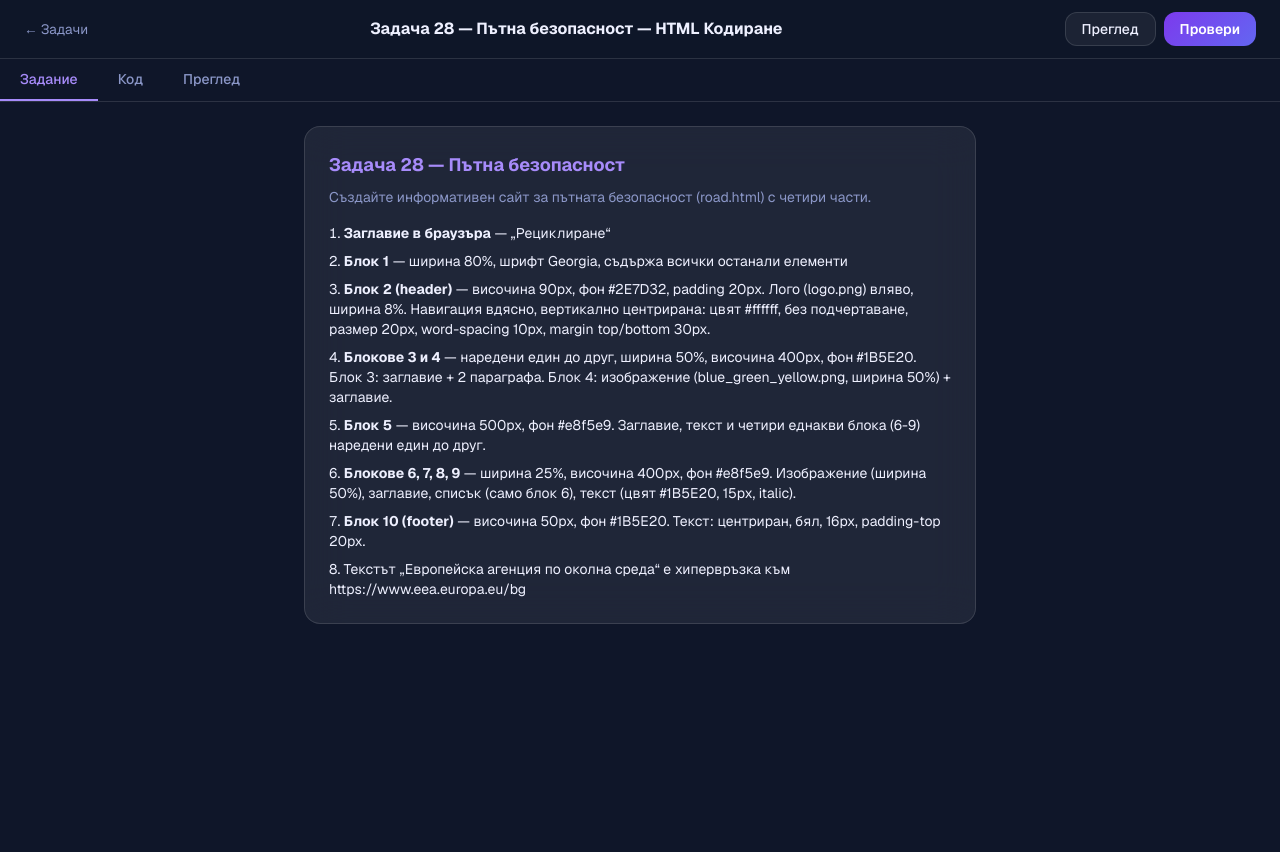
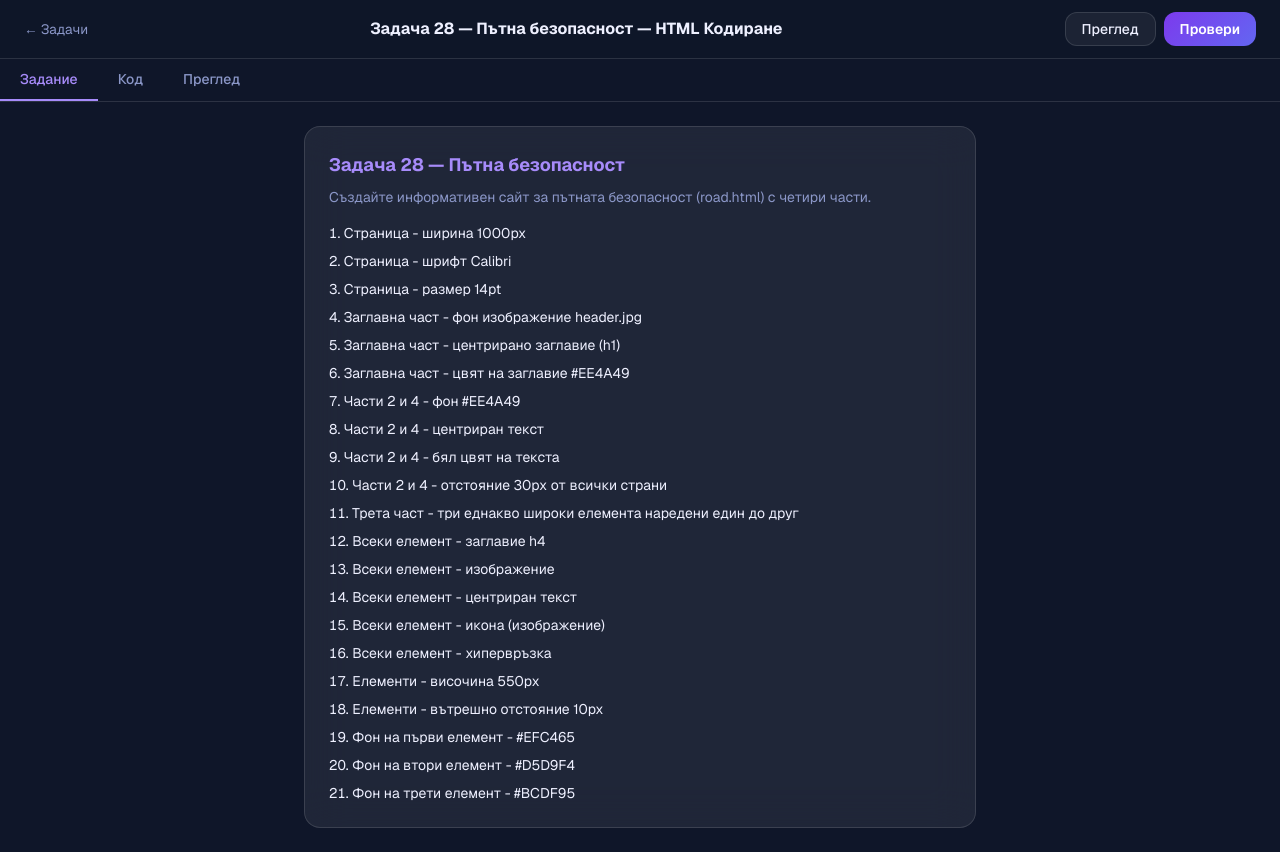
Before and after one commit to Debatedd/dzi-it, a Next.js app in the folder app/: page /html-task in a window 1280 px wide. Both pictures are taken after a click on the button 640 px from the left and 297 px from the top of the page. Before the commit the page ends 800 px from the top, so only its background shows below. Built offline with nearby package versions, Linux system fonts and the light colour scheme.

Commit message:
html-task: dynamic task description per task

```diff
--- a/app/app/html-task/page.tsx
+++ b/app/app/html-task/page.tsx
@@ -352,14 +352,9 @@ function TaskEditor({ task, onBack }: { task: Task; onBack: () => void }) {
               <h2 className="font-bold text-lg mb-2" style={{ color: "var(--accent)" }}>{task.title}</h2>
               <p className="mb-4 text-sm" style={{ color: "var(--muted)" }}>{task.description}</p>
               <ol className="space-y-2 text-sm list-decimal list-inside" style={{ color: "var(--text)" }}>
-                <li><b>Заглавие в браузъра</b> &mdash; &bdquo;Рециклиране&ldquo;</li>
-                <li><b>Блок 1</b> &mdash; ширина 80%, шрифт Georgia, съдържа всички останали елементи</li>
-                <li><b>Блок 2 (header)</b> &mdash; височина 90px, фон #2E7D32, padding 20px. Лого (logo.png) вляво, ширина 8%. Навигация вдясно, вертикално центрирана: цвят #ffffff, без подчертаване, размер 20px, word-spacing 10px, margin top/bottom 30px.</li>
-                <li><b>Блокове 3 и 4</b> &mdash; наредени един до друг, ширина 50%, височина 400px, фон #1B5E20. Блок 3: заглавие + 2 параграфа. Блок 4: изображение (blue_green_yellow.png, ширина 50%) + заглавие.</li>
-                <li><b>Блок 5</b> &mdash; височина 500px, фон #e8f5e9. Заглавие, текст и четири еднакви блока (6-9) наредени един до друг.</li>
-                <li><b>Блокове 6, 7, 8, 9</b> &mdash; ширина 25%, височина 400px, фон #e8f5e9. Изображение (ширина 50%), заглавие, списък (само блок 6), текст (цвят #1B5E20, 15px, italic).</li>
-                <li><b>Блок 10 (footer)</b> &mdash; височина 50px, фон #1B5E20. Текст: центриран, бял, 16px, padding-top 20px.</li>
-                <li>Текстът &bdquo;Европейска агенция по околна среда&ldquo; е хипервръзка към https://www.eea.europa.eu/bg</li>
+                {task.requirements.map((req, i) => (
+                  <li key={i}>{req}</li>
+                ))}
               </ol>
             </div>
 
```
